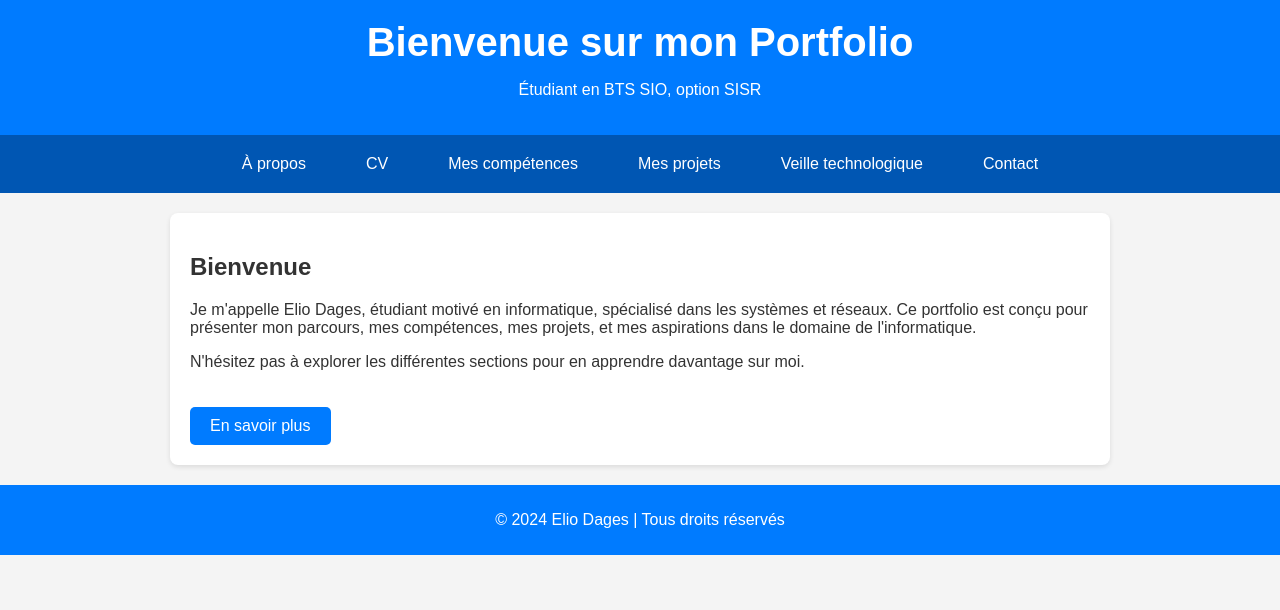
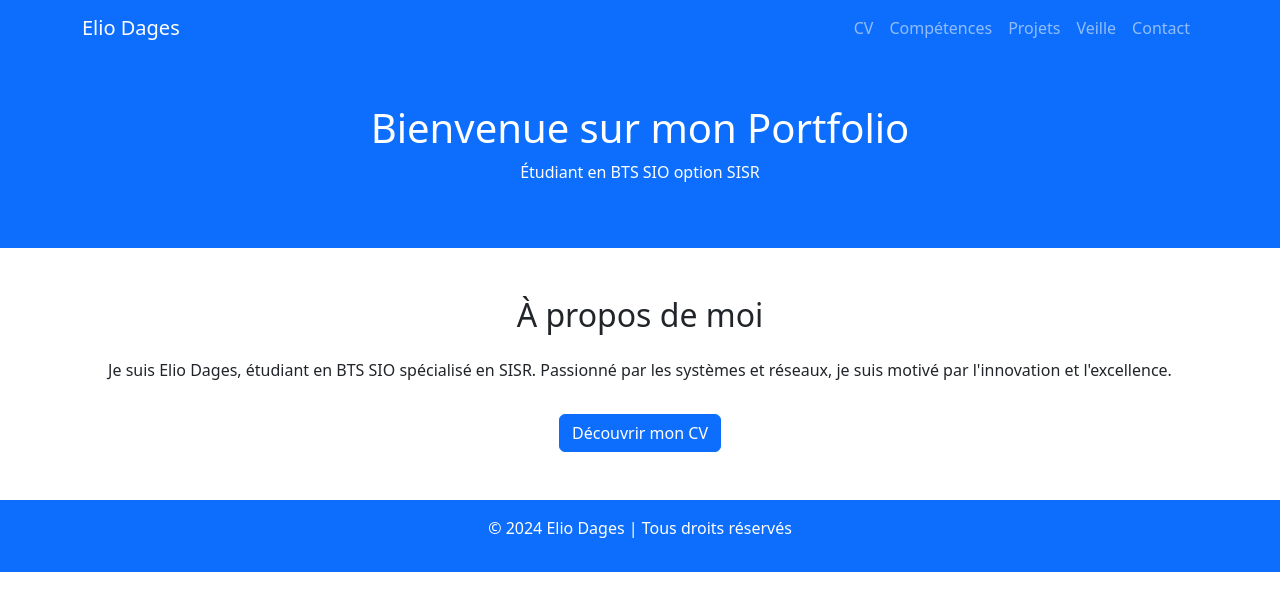
Before and after one commit to EyodgS/EyodgS.github.io, a plain HTML site: page index.html in a window 1280 px wide. Drawn offline with nearby package versions, Linux system fonts and the light colour scheme.

Commit message:
Update index.html

```diff
--- a/index.html
+++ b/index.html
@@ -4,95 +4,56 @@
     <meta charset="UTF-8">
     <meta name="viewport" content="width=device-width, initial-scale=1.0">
     <title>Portfolio - Elio Dages</title>
-    <style>
-        body {
-            font-family: Arial, sans-serif;
-            margin: 0;
-            padding: 0;
-            background-color: #f4f4f4;
-            color: #333;
-        }
-        header {
-            background: #007BFF;
-            color: #fff;
-            padding: 20px;
-            text-align: center;
-        }
-        header h1 {
-            margin: 0;
-            font-size: 2.5rem;
-        }
-        nav {
-            display: flex;
-            justify-content: center;
-            background: #0056b3;
-            padding: 10px 0;
-        }
-        nav a {
-            color: #fff;
-            text-decoration: none;
-            padding: 10px 20px;
-            margin: 0 10px;
-            border-radius: 5px;
-        }
-        nav a:hover {
-            background: #007BFF;
-        }
-        section {
-            max-width: 900px;
-            margin: 20px auto;
-            padding: 20px;
-            background: #fff;
-            border-radius: 8px;
-            box-shadow: 0 2px 5px rgba(0, 0, 0, 0.1);
-        }
-        .btn {
-            display: inline-block;
-            padding: 10px 20px;
-            background: #007BFF;
-            color: #fff;
-            text-decoration: none;
-            border-radius: 5px;
-            margin-top: 20px;
-        }
-        .btn:hover {
-            background: #0056b3;
-        }
-        footer {
-            text-align: center;
-            padding: 10px;
-            background: #007BFF;
-            color: #fff;
-            margin-top: 20px;
-        }
-    </style>
+    <!-- Bootstrap CSS -->
+    <link rel="stylesheet" href="https://cdn.jsdelivr.net/npm/bootstrap@5.3.2/dist/css/bootstrap.min.css">
+    <!-- Custom CSS -->
+    <link rel="stylesheet" href="assets/css/style.css">
 </head>
 <body>
+    <!-- Navbar -->
+    <nav class="navbar navbar-expand-lg navbar-dark bg-primary">
+        <div class="container">
+            <a class="navbar-brand" href="index.html">Elio Dages</a>
+            <button class="navbar-toggler" type="button" data-bs-toggle="collapse" data-bs-target="#navbarNav" aria-controls="navbarNav" aria-expanded="false" aria-label="Toggle navigation">
+                <span class="navbar-toggler-icon"></span>
+            </button>
+            <div class="collapse navbar-collapse" id="navbarNav">
+                <ul class="navbar-nav ms-auto">
+                    <li class="nav-item"><a class="nav-link" href="cv.html">CV</a></li>
+                    <li class="nav-item"><a class="nav-link" href="skills.html">Compétences</a></li>
+                    <li class="nav-item"><a class="nav-link" href="projects.html">Projets</a></li>
+                    <li class="nav-item"><a class="nav-link" href="veille.html">Veille</a></li>
+                    <li class="nav-item"><a class="nav-link" href="contact.html">Contact</a></li>
+                </ul>
+            </div>
+        </div>
+    </nav>
 
-<header>
-    <h1>Bienvenue sur mon Portfolio</h1>
-    <p>Étudiant en BTS SIO, option SISR</p>
-</header>
+    <!-- Hero Section -->
+    <header class="bg-primary text-white text-center py-5">
+        <div class="container">
+            <h1>Bienvenue sur mon Portfolio</h1>
+            <p>Étudiant en BTS SIO option SISR</p>
+        </div>
+    </header>
 
-<nav>
-    <a href="about.html">À propos</a>
-    <a href="cv.html">CV</a>
-    <a href="skills.html">Mes compétences</a>
-    <a href="projects.html">Mes projets</a>
-    <a href="veille.html">Veille technologique</a>
-    <a href="contact.html">Contact</a>
-</nav>
+    <!-- About Section -->
+    <section class="py-5">
+        <div class="container">
+            <h2 class="text-center mb-4">À propos de moi</h2>
+            <p class="text-center">Je suis Elio Dages, étudiant en BTS SIO spécialisé en SISR. Passionné par les systèmes et réseaux, je suis motivé par l'innovation et l'excellence.</p>
+            <div class="text-center">
+                <a href="cv.html" class="btn btn-primary mt-3">Découvrir mon CV</a>
+            </div>
+        </div>
+    </section>
 
-<section>
-    <h2>Bienvenue</h2>
-    <p>Je m'appelle Elio Dages, étudiant motivé en informatique, spécialisé dans les systèmes et réseaux. Ce portfolio est conçu pour présenter mon parcours, mes compétences, mes projets, et mes aspirations dans le domaine de l'informatique.</p>
-    <p>N'hésitez pas à explorer les différentes sections pour en apprendre davantage sur moi.</p>
-    <a href="about.html" class="btn">En savoir plus</a>
-</section>
+    <!-- Footer -->
+    <footer class="bg-primary text-white text-center py-3">
+        <p>© 2024 Elio Dages | Tous droits réservés</p>
+    </footer>
 
-<footer>
-    <p>© 2024 Elio Dages | Tous droits réservés</p>
-</footer>
-
+    <!-- Bootstrap JS -->
+    <script src="https://cdn.jsdelivr.net/npm/bootstrap@5.3.2/dist/js/bootstrap.bundle.min.js"></script>
 </body>
 </html>
```
